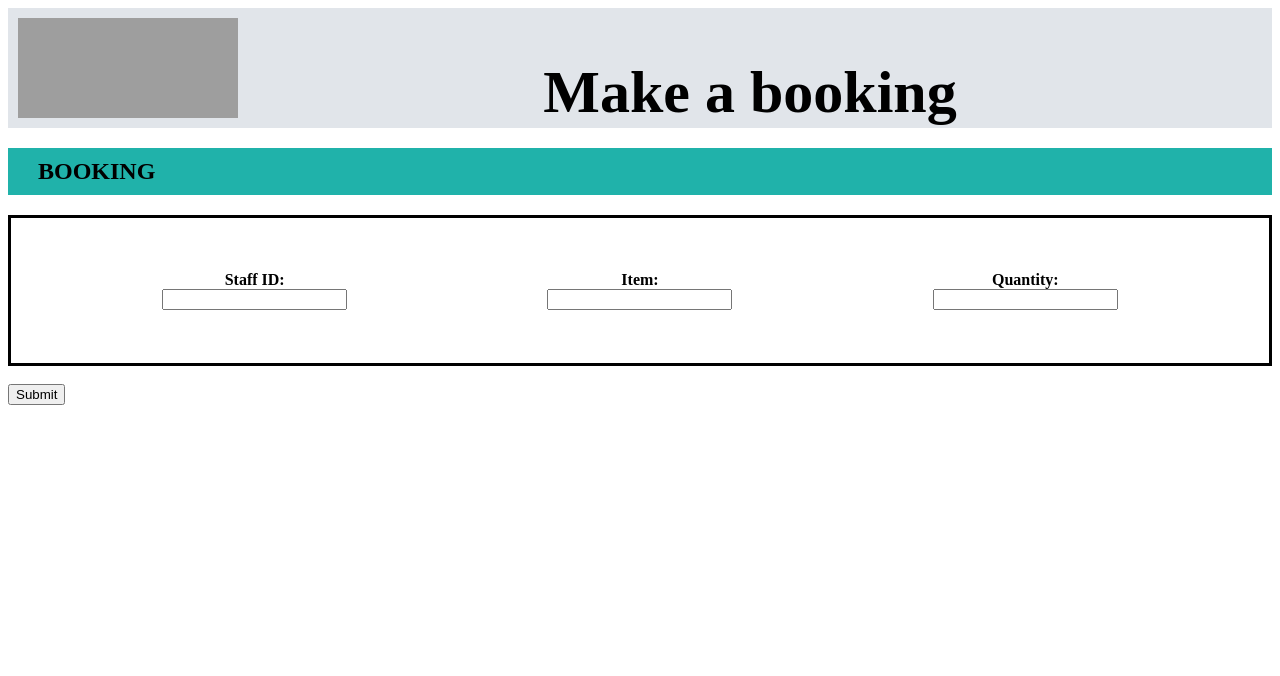
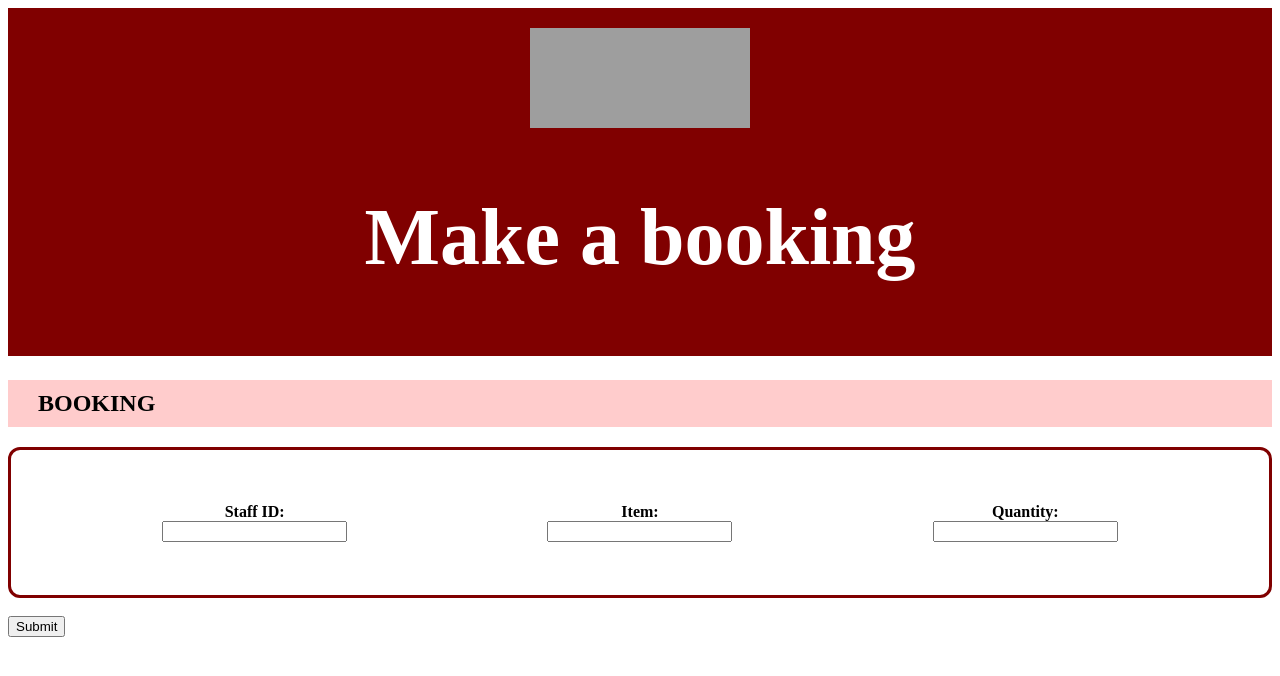
Before and after one commit to start-up-tech/FKIS-Project, a PHP site: page /FKIS-Project/Requestbooking/requestbooking.html in a window 1280 px wide. Shown: the top 676 px of the page. Run offline with PHP 8.4, Linux system fonts and the light colour scheme; lists and menus that the app fills with data are empty; grey boxes are pictures that could not be loaded.

Commit message:
Update booking.css

```diff
--- a/Requestbooking/booking.css
+++ b/Requestbooking/booking.css
@@ -1,26 +1,22 @@
 .header {
-    overflow: hidden;
-    background-color: #e1e5ea;
-    padding: 10px 10px;
-    width: auto;
-    height: 100px;
-    font-size: 30px;
-}
+    text-align: center;
+    font-size: 5vh;
+    background-color: maroon;
+    color: white;
+    padding: 2.5vh;
+    margin-bottom: 3vh;
 
-.logo{
-    float: left;
-    width: 220px;
-    height: 100px;
 }
 h2{
-  background-color: lightseagreen;
+  background-color:#ffcccc ;
   padding: 10px 30px;
   width: auto;
 
 }
 .detail{
-    border-style: solid;
+    border: solid maroon;
     padding: 50px;
+    border-radius: 12px;
 }
 table {
     width: 100%;
```
